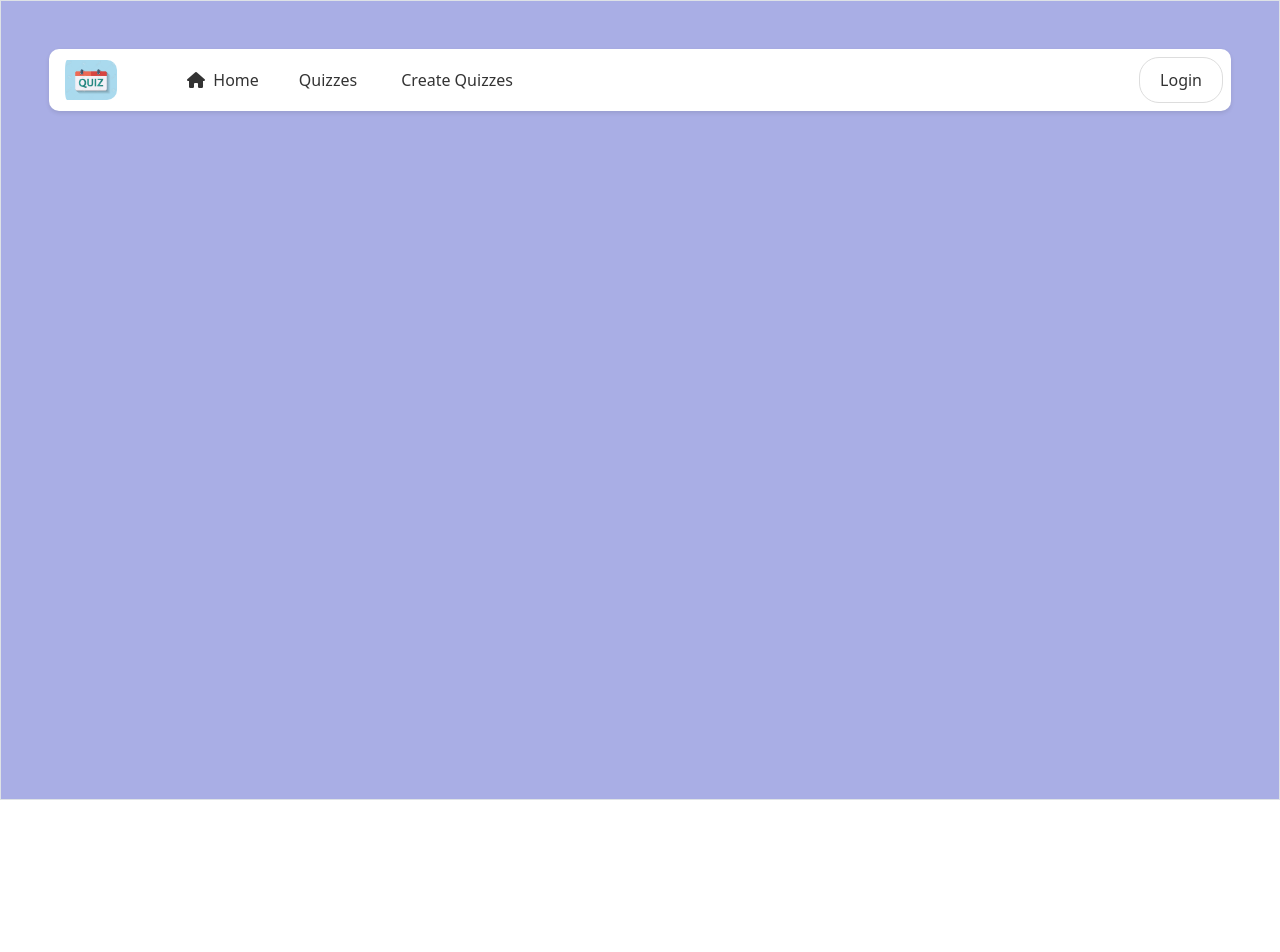
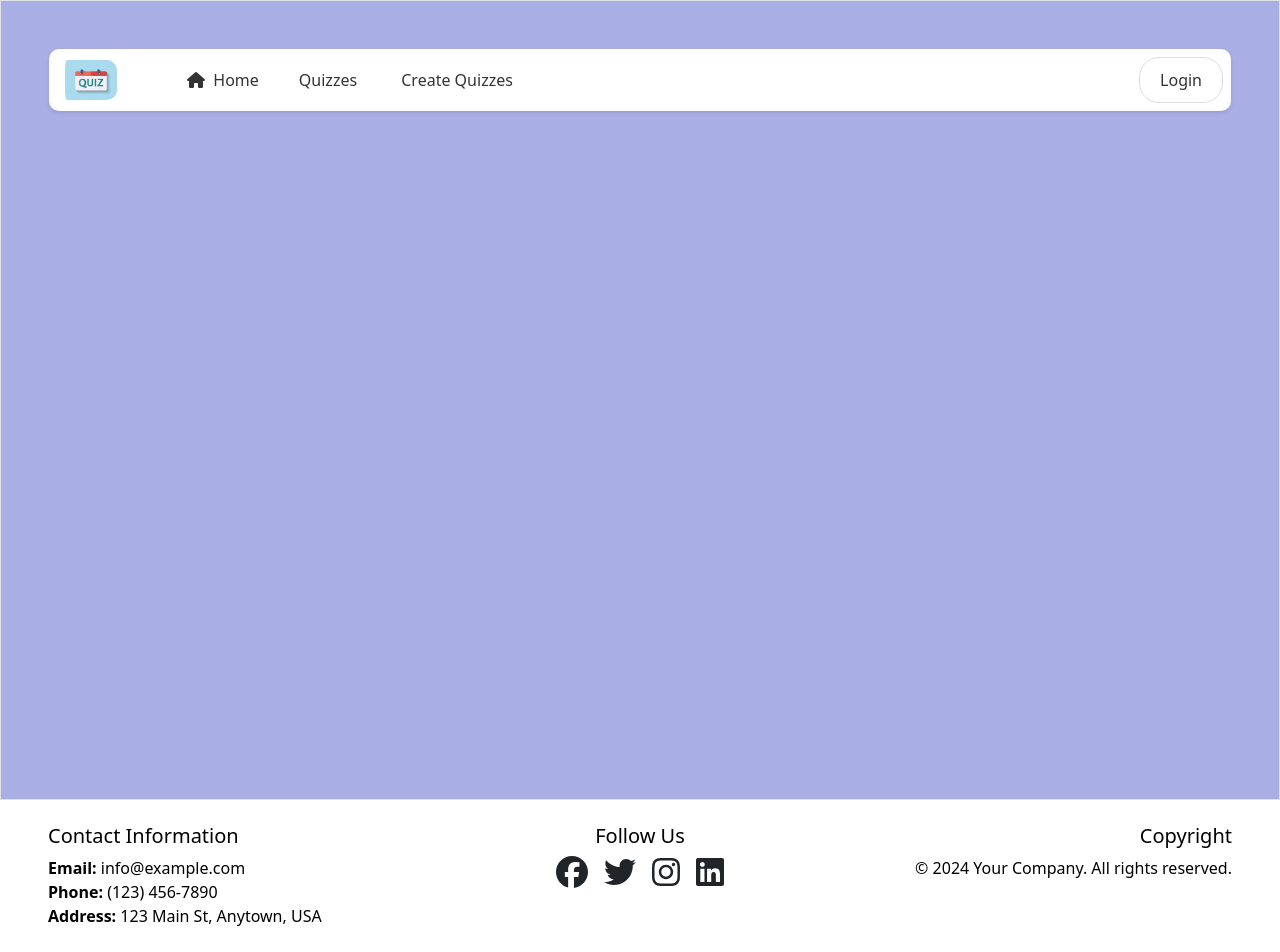
Before and after one commit to githubSivaji/quizapp, a React (Create React App) app: page / in a window 1280 px wide. Shown: the top 952 px of the page. Before the commit the page ends 800 px from the top, so only its background shows below. Built offline with nearby package versions, Linux system fonts and the light colour scheme.

Commit message:
sivaji_5

```diff
--- a/src/Components/Layout.js
+++ b/src/Components/Layout.js
@@ -7,7 +7,7 @@ import QuizList from './QuizList';
 import { BrowserRouter, Route, Routes } from 'react-router-dom';
 import Quizopen from './Quizopen';
 import { QuizProvider } from './QuizContext';
-// import Footer from './Footer';
+ import Footer from './Footer';
 
 const Layout = () => {
     return (
@@ -25,7 +25,7 @@ const Layout = () => {
                     </BrowserRouter>
                 </div>
             </div>
-            {/* <Footer/> */}
+             <Footer/>
         </QuizProvider>
     );
 }
--- a/src/Components/Navbar.jsx
+++ b/src/Components/Navbar.jsx
@@ -29,7 +29,7 @@ const NavBar = () => {
               <i class="fa-solid fa-xmark"></i>
               </div>
             <Link to ='/' onClick={()=>setenablemenu(false)}>
-            <i class="fa-solid fa-house" to='/'> </i> &nbsp;Home
+            <i class="fa-solid fa-house" to='/quizapp'> </i> &nbsp;Home
             </Link>
             <Link to='/quizlist' onClick={()=>setenablemenu(false)}>Quizzes</Link>
               <Link to='/CreateQuiz' onClick={()=>setenablemenu(false)}> Create Quizzes</Link>
```
